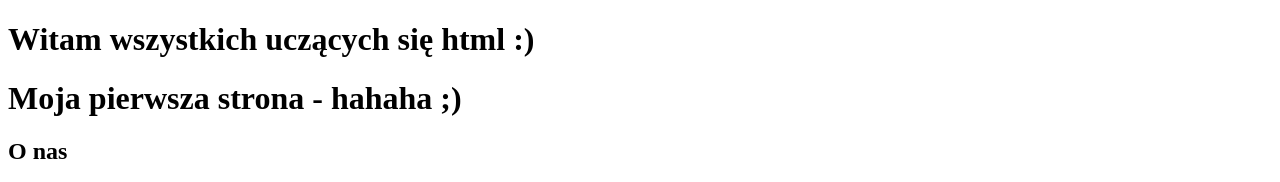
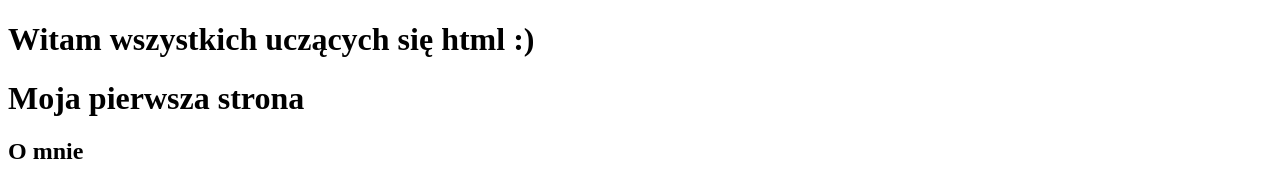
Before and after one commit to GPaul68/nauka-gita, a plain HTML site: page index.html in a window 1280 px wide. Shown: the top 182 px of the page. Drawn offline with nearby package versions, Linux system fonts and the light colour scheme; files that its build step writes are made by us from their sources.

Commit message:
Change title, h1 in index.html

```diff
--- a/index.html
+++ b/index.html
@@ -2,7 +2,7 @@
 <html lang="pl-PL">
 	<head>
 		<meta charset="utf-8">
-		<title>Moja pierwsza strona</title>
+		<title>My first website</title>
 		<link rel="stylesheet" type="text/css" href="style.css">
 	</head>
 	<body>
@@ -10,8 +10,8 @@
 			<h1>Witam wszystkich uczących się html :)</h1>
 		</div>
 		<div class="content">
-			<h1>Moja pierwsza strona - hahaha ;)</h1>
-			<h2>O nas</h2>
+			<h1>Moja pierwsza strona</h1>
+			<h2>O mnie</h2>
 			<p>Vestibulum ante ipsum primis in faucibus orci luctus et ultrices posuere cubilia Curae; Donec velit neque, auctor sit amet aliquam vel, ullamcorper sit amet ligula. Praesent sapien massa, convallis a pellentesque nec, egestas non nisi. Curabitur arcu erat, accumsan id imperdiet et, porttitor at sem. Lorem ipsum dolor sit amet, consectetur adipiscing elit. Quisque velit nisi, pretium ut lacinia in, elementum id enim. Nulla quis lorem ut libero malesuada feugiat. Moje marzenie <a href="https://www.cyfrowinomadzi.pl" target="_blank">Cyfrowi nomadzi</a>.</p>
 			<img src="https://images.pexels.com/photos/226475/pexels-photo-226475.jpeg?h=350&auto=compress&cs=tinysrgb" alt="praca" title="Mój dom">
 			<h2>Praca</h2>
```
